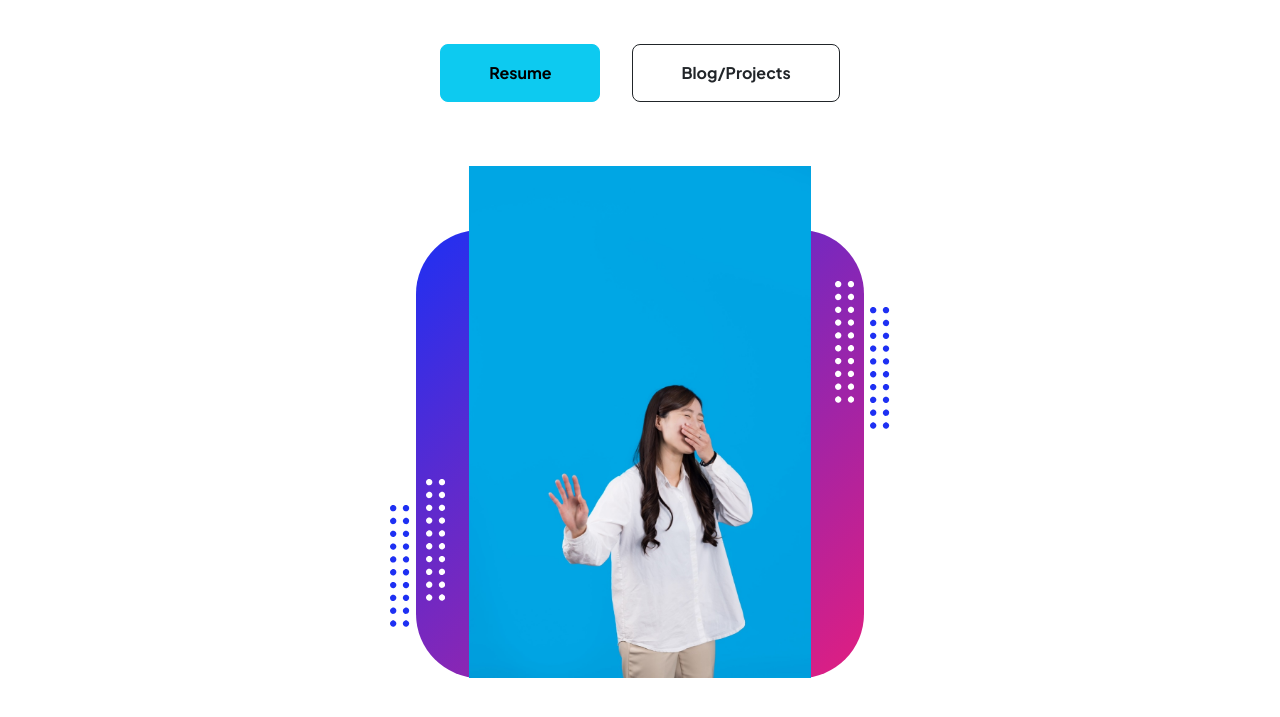
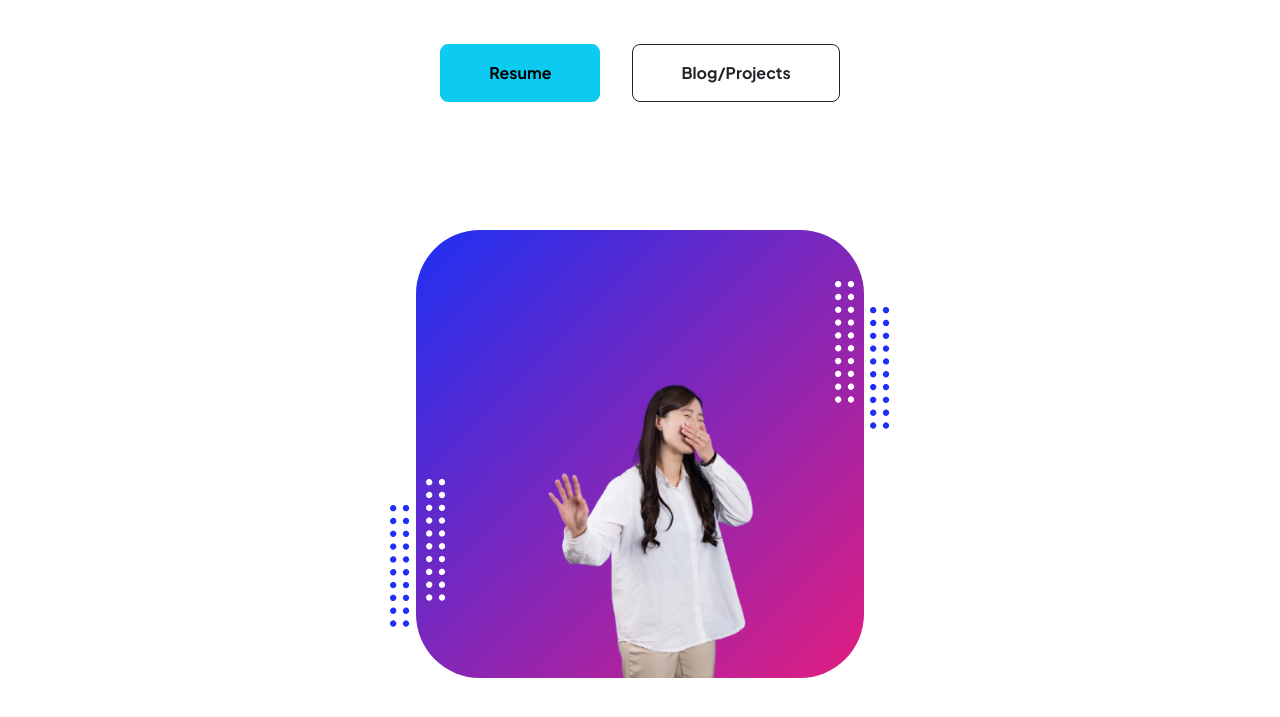
Before and after one commit to ahnjj/ahnjj.github.io, a plain HTML site: page index.html in a window 1280 px wide. Shown: the part 291-1008 px from the top of the page. Drawn offline with nearby package versions, Linux system fonts and the light colour scheme.

Commit message:
profile index.html image edit

```diff
--- a/index.html
+++ b/index.html
@@ -57,7 +57,7 @@
                                 <div class="profile bg-gradient-primary-to-secondary">
                                     <!-- TIP: For best results, use a photo with a transparent background like the demo example below-->
                                     <!-- Watch a tutorial on how to do this on YouTube (link)-->
-                                    <img class="profile-img" src="assets/profile2.jpeg" alt="..." />
+                                    <img class="profile-img" src="assets/profile2-removebg-preview (1).png" alt="..." />
                                     <div class="dots-1">
                                         <!-- SVG Dots-->
                                         <svg version="1.1" xmlns="http://www.w3.org/2000/svg" xmlns:xlink="http://www.w3.org/1999/xlink" x="0px" y="0px" viewBox="0 0 191.6 1215.4" style="enable-background: new 0 0 191.6 1215.4" xml:space="preserve">
```
Also changed, not shown: assets/profile2-removebg-preview (1).png (added).
